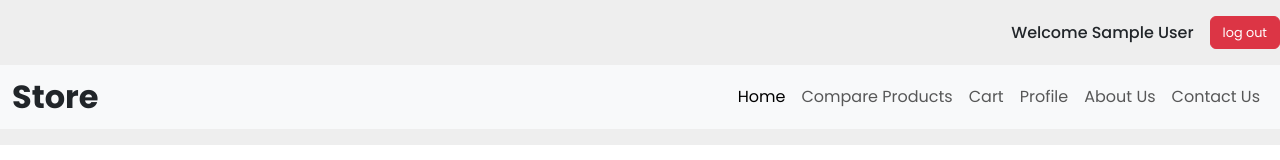
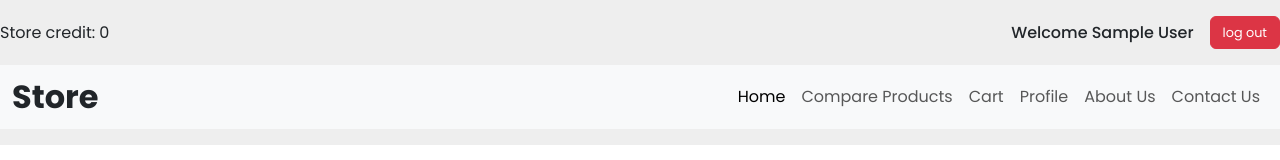
Before and after one commit to bojan-ski/react-products-store-dummy-json, a React (Vite) app: page / in a window 1280 px wide. Shown: the top 160 px of the page. Built offline with nearby package versions, Linux system fonts and the light colour scheme; no server answers; the database is empty; sample sign-in values are in the browser's storage.

Commit message:
Onboarding.jsx component updated to show storeCredit

```diff
--- a/src/components/appLayout/header/Onboarding.jsx
+++ b/src/components/appLayout/header/Onboarding.jsx
@@ -4,11 +4,21 @@ import { useGlobalContext } from "../../../context"
 
 const Onboarding = () => {
   const { userProfileDetails, logOutUser } = useGlobalContext()
-  console.log(userProfileDetails);
+  // console.log(userProfileDetails);
 
   return (
-    <div className="onboarding text-end mb-3">
+    <div className={`onboarding mb-3 ${userProfileDetails.userName ? 'd-flex align-items-center justify-content-between' : 'text-end'}`}>
       {userProfileDetails.userName ? (
+        <>
+          <div className="d-flex align-items-center">
+            <p className="mb-0">
+              Store credit:
+            </p>
+            <span className="ms-1">
+              {userProfileDetails.userStoreCredit}
+            </span>
+          </div>
+
           <div className="d-flex align-items-center justify-content-end">
             <h6 className="capitalize mb-0 me-3">
               Welcome {userProfileDetails.userName}
@@ -17,6 +27,7 @@ const Onboarding = () => {
               log out
             </button>
           </div>
+        </>
       ) : (
         <>
           <Link to='/sign-up' className='btn-info onboarding-btn btn me-3'>
```
Lines whose indentation alone changed are shown as unchanged.
